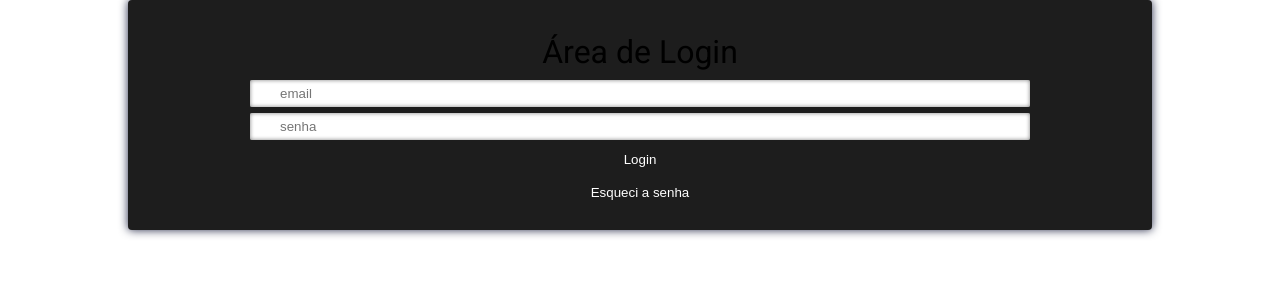
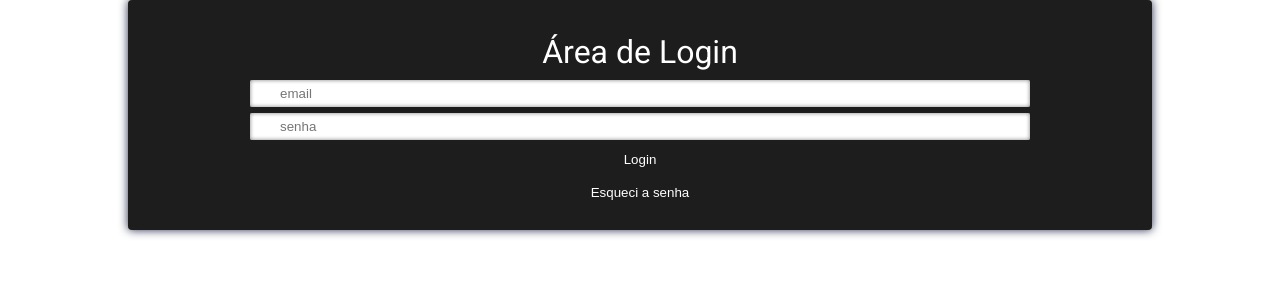
Before and after one commit to curseduca/curseduca-frontend-react-test, a React (Create React App) app in the folder frontend/: page / in a window 1280 px wide. Shown: the top 300 px of the page. Built offline with nearby package versions, Linux system fonts and the light colour scheme.

Commit message:
Criado componente de Layout com theme pro styled-components

```diff
--- a/frontend/src/App.js
+++ b/frontend/src/App.js
@@ -1,11 +1,14 @@
 import React from 'react';
 import Auth from './Container/Auth/Auth';
+import Layout from './Container/Layout/Layout';
 
 function App() {
   return (
-    <div>
-      <Auth />
-    </div>
+    <Layout>
+      <div>
+        <Auth />
+      </div>
+    </Layout>
   );
 }
 
--- /dev/null
+++ b/frontend/src/Container/Layout/Layout.js
@@ -0,0 +1,22 @@
+import React from 'react';
+import { ThemeProvider } from 'styled-components';
+
+const Layout = ({ children }) => {
+  const obj = {
+    standard: {
+      color: '#FFF',
+      hover: '#bb86fc',
+      inverted: '#000',
+      lighter: '#1d1d1d',
+      darker: '#121212'
+    }
+  };
+
+  return (
+    <ThemeProvider theme={obj.standard}>
+      {children}
+    </ThemeProvider>
+  );
+};
+
+export default Layout;
```
